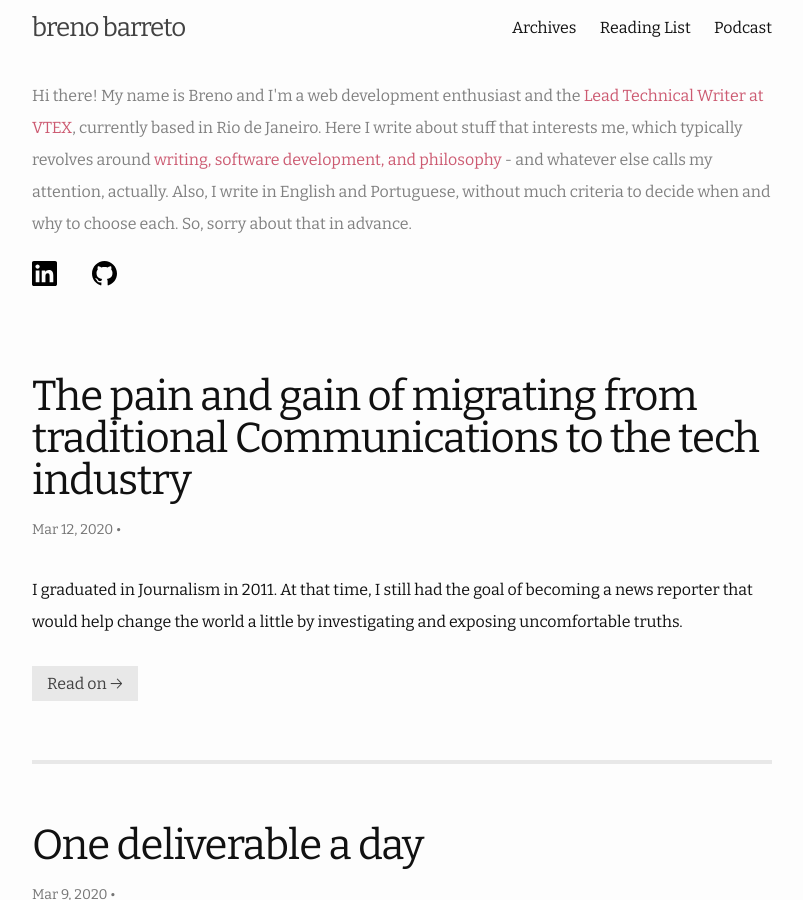
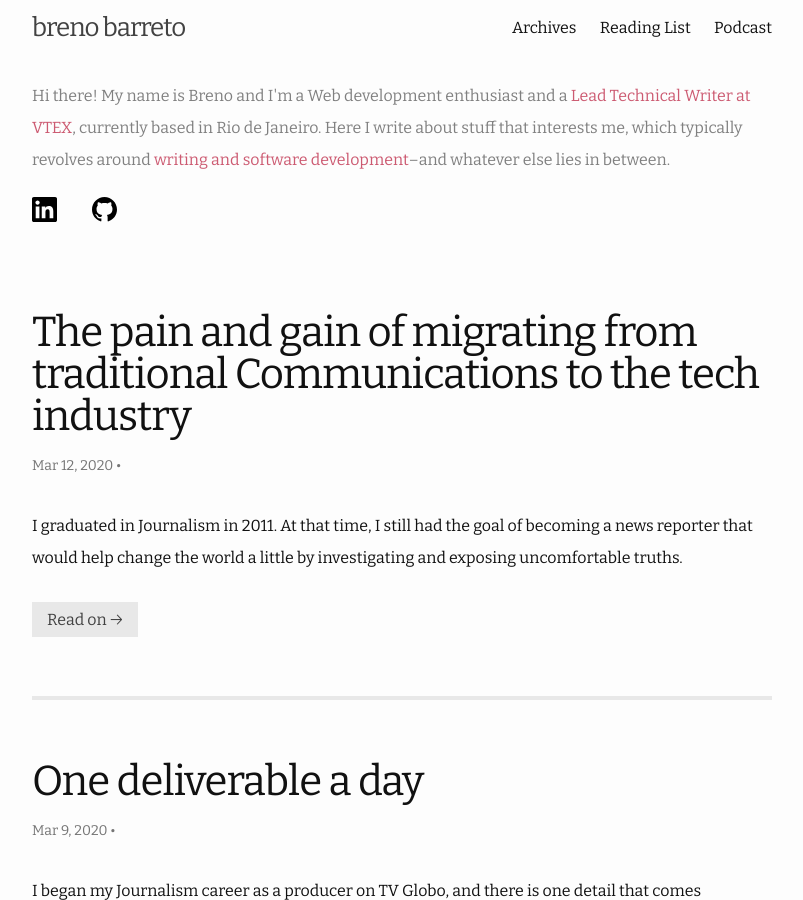
Before and after one commit to brenobarreto/brenobarreto.github.io, a Jekyll site: the page built from index.html, in a window 1280 px wide and 900 px high. Shown: the whole window, without its empty margins (238-1041 px from the left). Built offline with Jekyll 4.4.1, drawn with Linux system fonts in a browser that asks for light colours; the list of posts is cut into pages by our own code.

Commit message:
Change header text

```diff
--- a/_includes/header.html
+++ b/_includes/header.html
@@ -16,7 +16,7 @@
     </nav>
 
     <div class="description-header">
-      <p style="display: inline">Hi there! My name is Breno and I'm a web development enthusiast and the <p class="boldDesc">Lead Technical Writer at VTEX</p>, currently based in Rio de Janeiro. Here I write about stuff that interests me, which typically revolves around <p class="boldDesc">writing, software development, and philosophy</p> - and whatever else calls my attention, actually. Also, I write in English and Portuguese, without much criteria to decide when and why to choose each. So, sorry about that in advance.</p>
+      <p style="display: inline">Hi there! My name is Breno and I'm a Web development enthusiast and a <p class="boldDesc">Lead Technical Writer at VTEX</p>, currently based in Rio de Janeiro. Here I write about stuff that interests me, which typically revolves around <p class="boldDesc">writing and software development</p>–and whatever else lies in between.</p>
     </div>
     <div class="social-links">
       <a href="https://www.linkedin.com/in/breno-barreto/">
```
